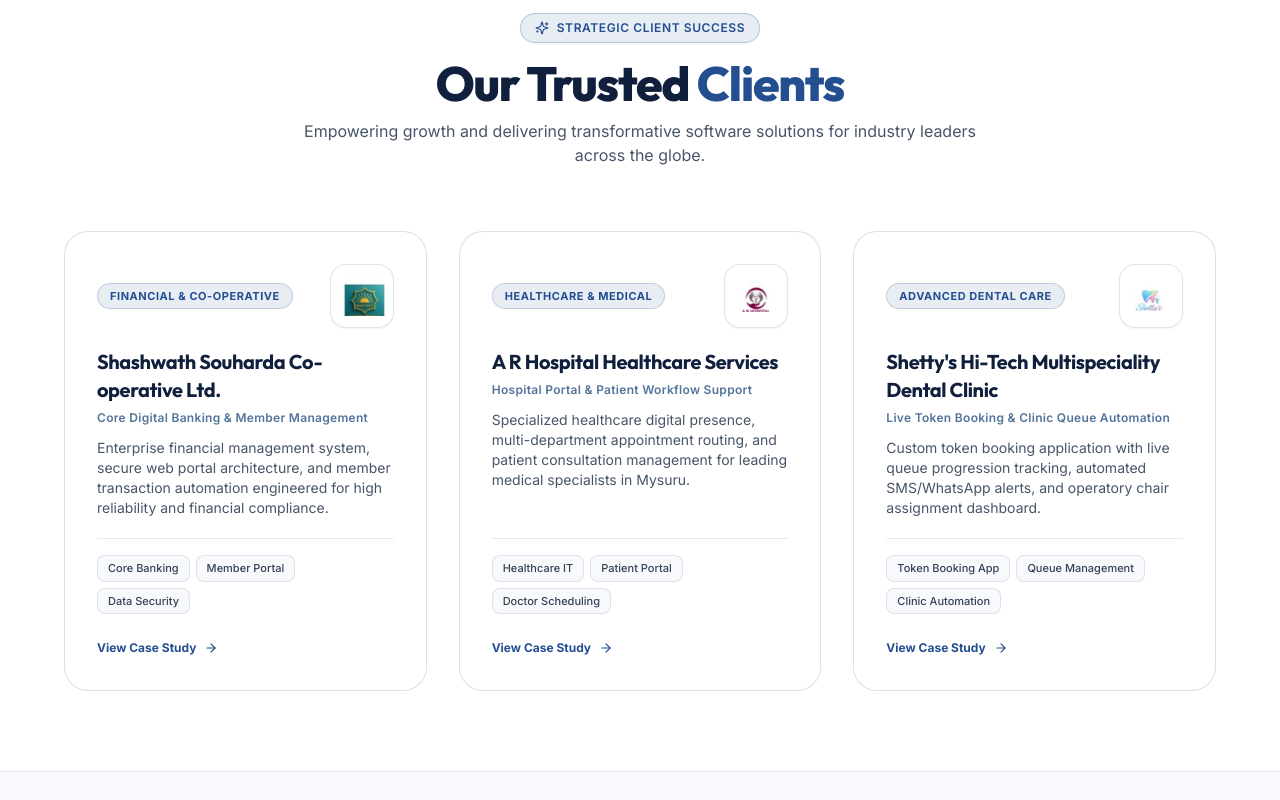
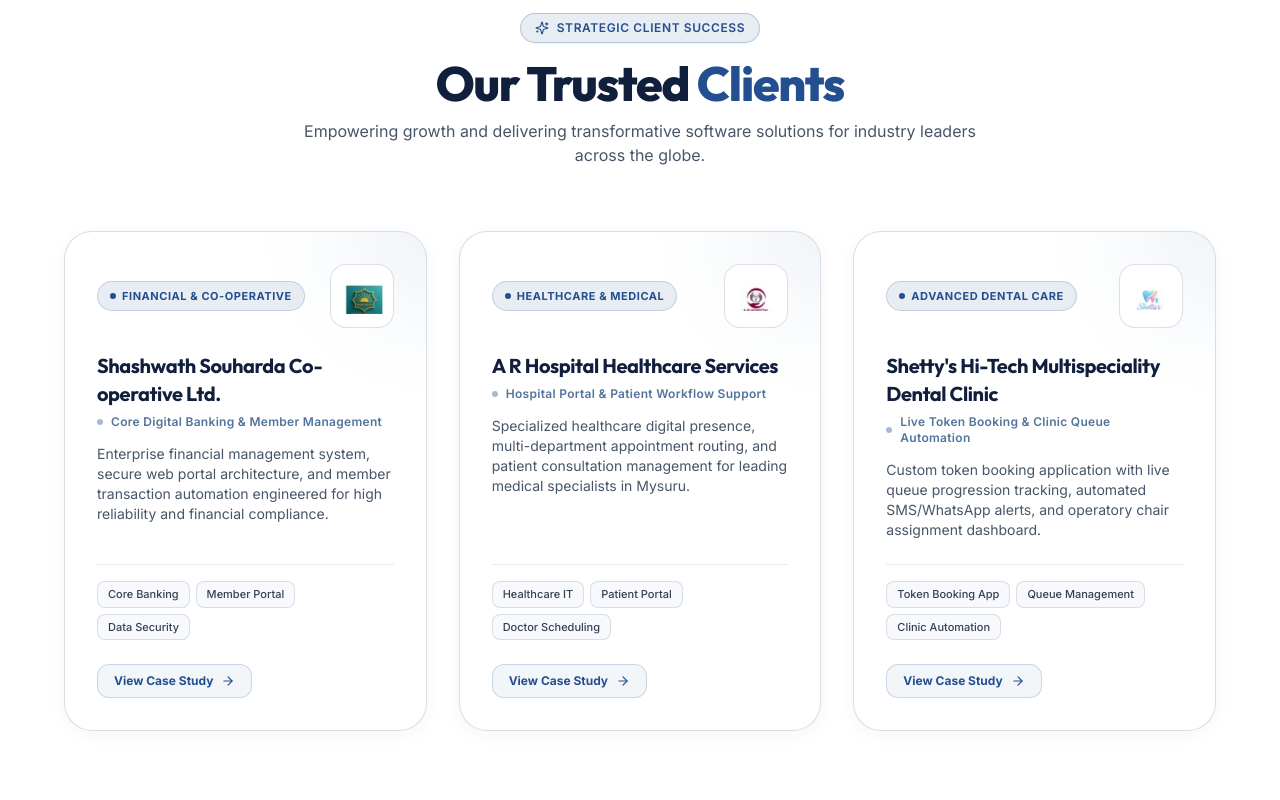
Before and after one commit to internship-ui/demo-NB, a React (Vite) app: page / in a window 1280 px wide. Shown: the part 8980-9780 px from the top of the page. Built offline with nearby package versions, Linux system fonts and the light colour scheme.

Commit message:
feat(services): add updated interactive card animation and CSS styling to trusted client cards

```diff
--- a/src/pages/Services.jsx
+++ b/src/pages/Services.jsx
@@ -176,22 +176,30 @@ export default function Services() {
               </p>
             </div>
 
-            {/* 3 Client Cards Grid */}
+            {/* 3 Client Cards Grid with Modern Updated Animation & CSS Styling */}
             <div className="grid grid-cols-1 md:grid-cols-2 lg:grid-cols-3 gap-6 sm:gap-8 max-w-6xl mx-auto">
               {trustedClients.map((client, idx) => (
-                <div
+                <motion.div
                   key={client.id}
-                  className="group relative bg-white border border-brand-silver/60 hover:border-brand-royal/50 rounded-3xl p-6 sm:p-8 hover:shadow-lg transition-all duration-300 flex flex-col justify-between"
+                  initial={{ opacity: 0, y: 25 }}
+                  whileInView={{ opacity: 1, y: 0 }}
+                  viewport={{ once: true, margin: "-40px" }}
+                  transition={{ delay: idx * 0.12, duration: 0.5, ease: [0.22, 1, 0.36, 1] }}
+                  className="trusted-client-card group p-6 sm:p-8 flex flex-col justify-between"
                 >
-                  <div>
+                  {/* Subtle Background Radial Ambient Glow on Hover */}
+                  <div className="absolute -top-24 -right-24 w-48 h-48 rounded-full bg-brand-royal/5 blur-2xl group-hover:bg-brand-royal/10 transition-colors duration-500 pointer-events-none" />
+
+                  <div className="relative z-10">
                     {/* Top Header: Category Badge & Logo Emblem */}
-                    <div className="flex items-center justify-between gap-4 mb-5">
-                      <span className="inline-flex items-center px-3 py-1 rounded-full text-[10px] sm:text-[11px] font-bold uppercase tracking-wider bg-brand-royal/10 text-brand-royal border border-brand-royal/20">
-                        {client.badge}
+                    <div className="flex items-center justify-between gap-4 mb-6">
+                      <span className="inline-flex items-center gap-1.5 px-3 py-1.5 rounded-full text-[10px] sm:text-[11px] font-bold uppercase tracking-wider bg-brand-royal/10 text-brand-royal border border-brand-royal/20 group-hover:bg-brand-royal group-hover:text-white group-hover:border-brand-royal transition-all duration-300 shadow-2xs">
+                        <span className="w-1.5 h-1.5 rounded-full bg-brand-royal group-hover:bg-white transition-colors" />
+                        <span>{client.badge}</span>
                       </span>
 
                       {/* Logo Emblem Container */}
-                      <div className="w-16 h-16 rounded-2xl bg-white p-2 flex items-center justify-center shadow-sm border border-brand-silver/50 group-hover:scale-105 transition-all duration-300 flex-shrink-0">
+                      <div className="trusted-client-logo-box w-16 h-16 rounded-2xl bg-white p-2.5 flex items-center justify-center shadow-xs border border-brand-silver/60 flex-shrink-0">
                         <img
                           src={client.logo}
                           alt={client.name}
@@ -201,26 +209,29 @@ export default function Services() {
                     </div>
 
                     {/* Title & Domain */}
-                    <h3 className="text-lg sm:text-xl font-bold text-brand-navy font-heading mb-1.5 group-hover:text-brand-royal transition-colors leading-snug">
+                    <h3 className="text-lg sm:text-xl font-bold text-brand-navy font-heading mb-1.5 group-hover:text-brand-royal transition-colors duration-300 leading-snug">
                       {client.name}
                     </h3>
-                    <p className="text-xs font-semibold text-brand-steel mb-3 tracking-wide">
-                      {client.scope}
-                    </p>
+                    <div className="flex items-center gap-2 mb-3.5">
+                      <span className="w-1.5 h-1.5 rounded-full bg-brand-royal/40 group-hover:bg-brand-royal transition-colors" />
+                      <p className="text-xs font-semibold text-brand-steel tracking-wide">
+                        {client.scope}
+                      </p>
+                    </div>
 
                     {/* Details / Description */}
-                    <p className="text-xs sm:text-sm text-slate-600 leading-relaxed mb-5">
+                    <p className="text-xs sm:text-sm text-slate-600 group-hover:text-slate-700 leading-relaxed mb-6 transition-colors">
                       {client.description}
                     </p>
                   </div>
 
-                  <div>
+                  <div className="relative z-10">
                     {/* Tags */}
-                    <div className="flex flex-wrap gap-1.5 pt-4 border-t border-brand-silver/40 mb-5">
+                    <div className="flex flex-wrap gap-1.5 pt-4 border-t border-brand-silver/40 mb-6">
                       {client.tags.map((tag) => (
                         <span
                           key={tag}
-                          className="px-2.5 py-1 rounded-lg bg-brand-light border border-brand-silver/50 text-[11px] font-medium text-slate-700"
+                          className="trusted-client-tag px-2.5 py-1 rounded-lg bg-brand-light border border-brand-silver/60 text-[11px] font-medium text-slate-700 hover:shadow-2xs"
                         >
                           {tag}
                         </span>
@@ -230,13 +241,13 @@ export default function Services() {
                     {/* Action Link to Portfolio */}
                     <Link
                       to="/portfolio"
-                      className="inline-flex items-center gap-2 text-xs font-bold text-brand-royal hover:text-brand-navy transition-colors group/link"
+                      className="inline-flex items-center gap-2 px-4 py-2 rounded-xl bg-brand-royal/5 hover:bg-brand-royal text-xs font-bold text-brand-royal hover:text-white border border-brand-royal/20 hover:border-brand-royal transition-all duration-200 group/link shadow-2xs hover:shadow-xs"
                     >
                       <span>View Case Study</span>
                       <ArrowRight className="w-3.5 h-3.5 group-hover/link:translate-x-1 transition-transform" />
                     </Link>
                   </div>
-                </div>
+                </motion.div>
               ))}
             </div>
           </div>
--- a/src/styles/index.css
+++ b/src/styles/index.css
@@ -449,4 +449,84 @@
     padding: 0 20px;
     box-sizing: border-box;
   }
+
+  /* ========================================================= */
+  /* Updated Interactive Client Success Cards                  */
+  /* ========================================================= */
+  .trusted-client-card {
+    position: relative;
+    isolation: isolate;
+    background: #FFFFFF;
+    border-radius: 28px;
+    border: 1px solid rgba(196, 204, 213, 0.65);
+    box-shadow: 0 4px 20px -2px rgba(16, 31, 60, 0.05);
+    transition: all 0.35s cubic-bezier(0.22, 1, 0.36, 1);
+    overflow: hidden;
+  }
+
+  .trusted-client-card::before {
+    content: '';
+    position: absolute;
+    inset: -1px;
+    border-radius: 29px;
+    padding: 1.5px;
+    background: linear-gradient(135deg, rgba(35, 79, 145, 0.65) 0%, rgba(82, 116, 154, 0.35) 50%, rgba(196, 204, 213, 0.15) 100%);
+    -webkit-mask: linear-gradient(#fff 0 0) content-box, linear-gradient(#fff 0 0);
+    -webkit-mask-composite: xor;
+    mask-composite: exclude;
+    opacity: 0;
+    transition: opacity 0.35s ease;
+    pointer-events: none;
+    z-index: 2;
+  }
+
+  .trusted-client-card::after {
+    content: '';
+    position: absolute;
+    top: 0;
+    left: 0;
+    right: 0;
+    height: 3px;
+    background: linear-gradient(90deg, transparent, #234F91, #52749A, transparent);
+    opacity: 0;
+    transform: scaleX(0.3);
+    transition: opacity 0.35s ease, transform 0.45s cubic-bezier(0.22, 1, 0.36, 1);
+    z-index: 3;
+  }
+
+  .trusted-client-card:hover {
+    transform: translateY(-8px);
+    border-color: rgba(35, 79, 145, 0.4);
+    box-shadow: 0 20px 35px -8px rgba(35, 79, 145, 0.15), 0 8px 16px -4px rgba(16, 31, 60, 0.06);
+  }
+
+  .trusted-client-card:hover::before {
+    opacity: 1;
+  }
+
+  .trusted-client-card:hover::after {
+    opacity: 1;
+    transform: scaleX(1);
+  }
+
+  .trusted-client-logo-box {
+    transition: all 0.35s cubic-bezier(0.22, 1, 0.36, 1);
+  }
+
+  .trusted-client-card:hover .trusted-client-logo-box {
+    transform: scale(1.08) translateY(-2px);
+    box-shadow: 0 8px 18px -4px rgba(35, 79, 145, 0.2);
+    border-color: rgba(35, 79, 145, 0.35);
+  }
+
+  .trusted-client-tag {
+    transition: all 0.2s ease;
+  }
+
+  .trusted-client-tag:hover {
+    transform: translateY(-2px);
+    background: rgba(35, 79, 145, 0.08);
+    color: #234F91;
+    border-color: rgba(35, 79, 145, 0.35);
+  }
 }
```
